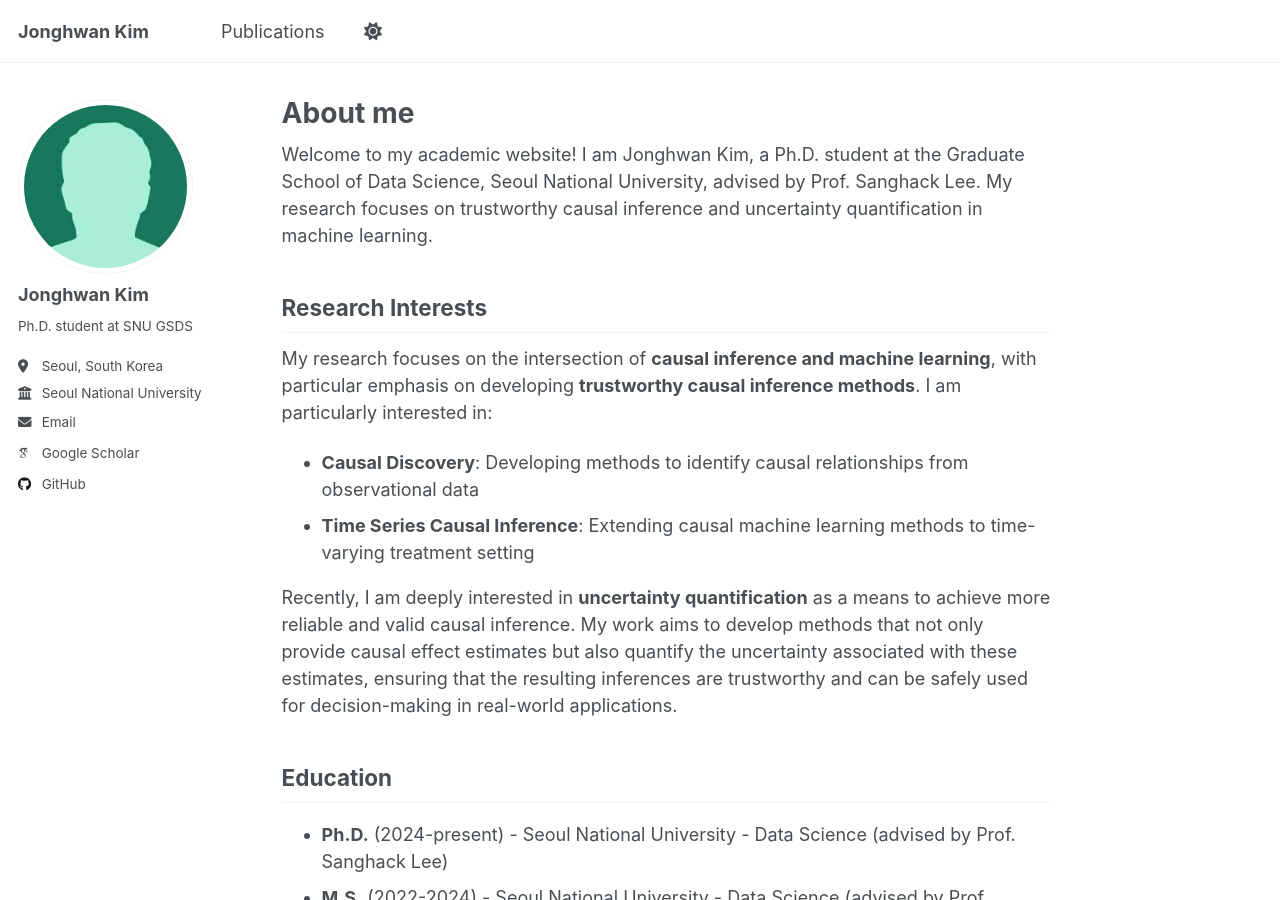
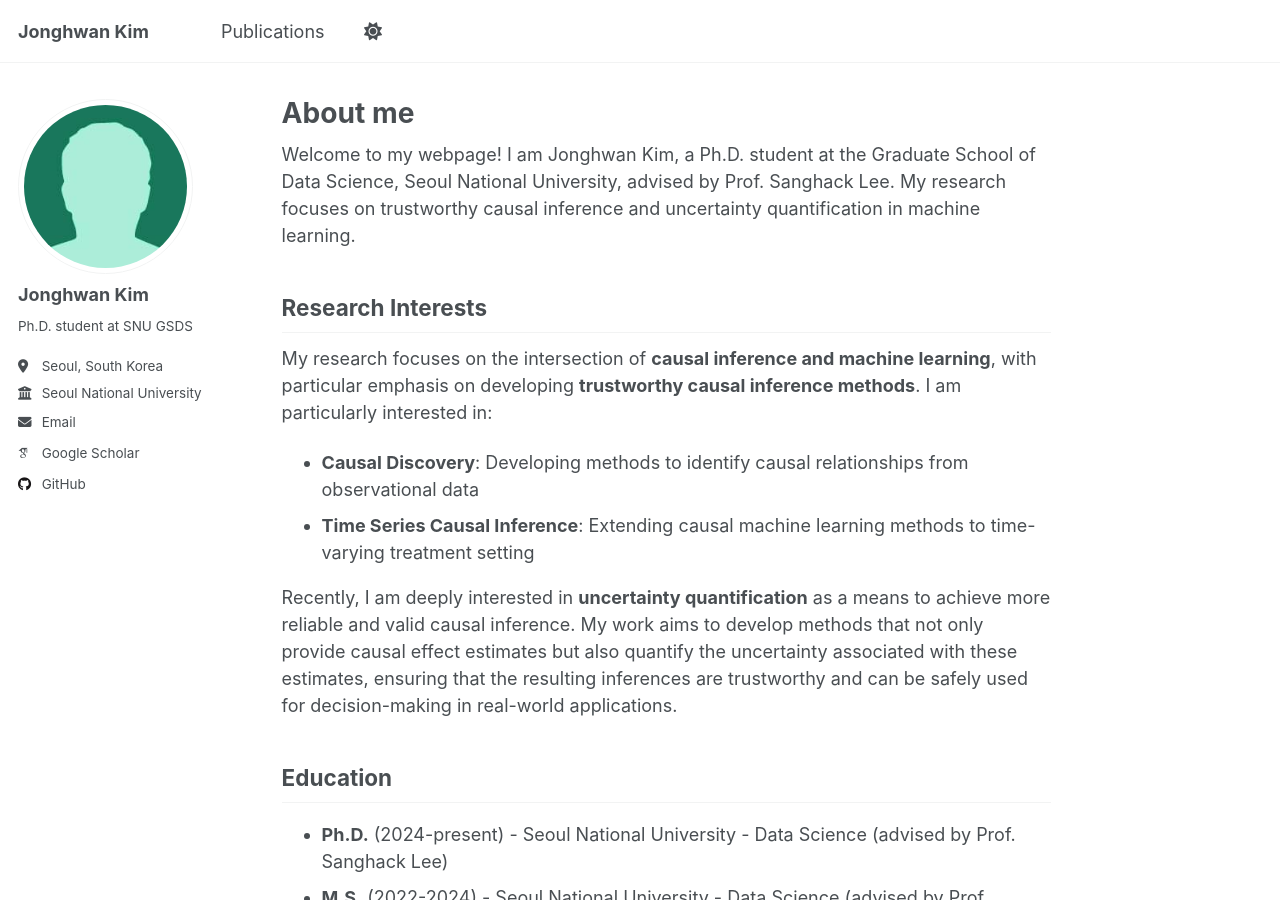
Before and after one commit to JongHwan-K/JongHwan-K.github.io, a Jekyll site: the page built from _pages/about.md, in a window 1280 px wide and 900 px high. Built offline with Jekyll 4.4.1, drawn with Linux system fonts in a browser that asks for light colours; some web fonts are replaced; a script that is not in the unit is left out.

Commit message:
changed welcome message

```diff
--- a/_pages/about.md
+++ b/_pages/about.md
@@ -7,7 +7,7 @@ redirect_from:
   - /about.html
 ---
 
-Welcome to my academic website! I am Jonghwan Kim, a Ph.D. student at the Graduate School of Data Science, Seoul National University, advised by Prof. Sanghack Lee. My research focuses on trustworthy causal inference and uncertainty quantification in machine learning.
+Welcome to my webpage! I am Jonghwan Kim, a Ph.D. student at the Graduate School of Data Science, Seoul National University, advised by Prof. Sanghack Lee. My research focuses on trustworthy causal inference and uncertainty quantification in machine learning.
 
 ## Research Interests
 
```
